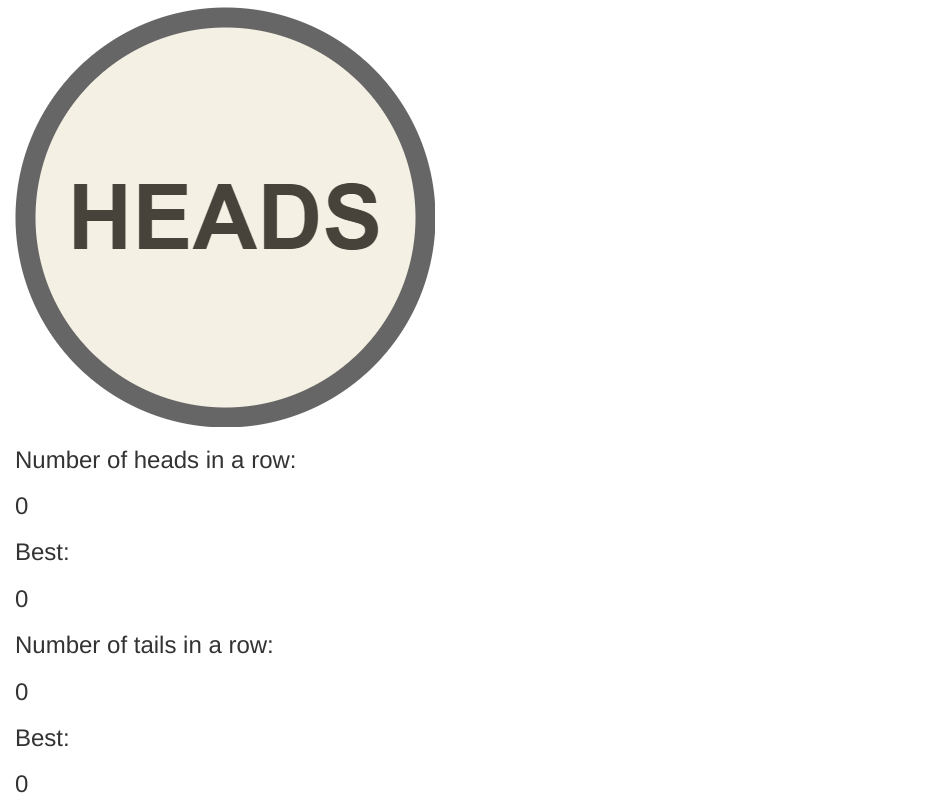
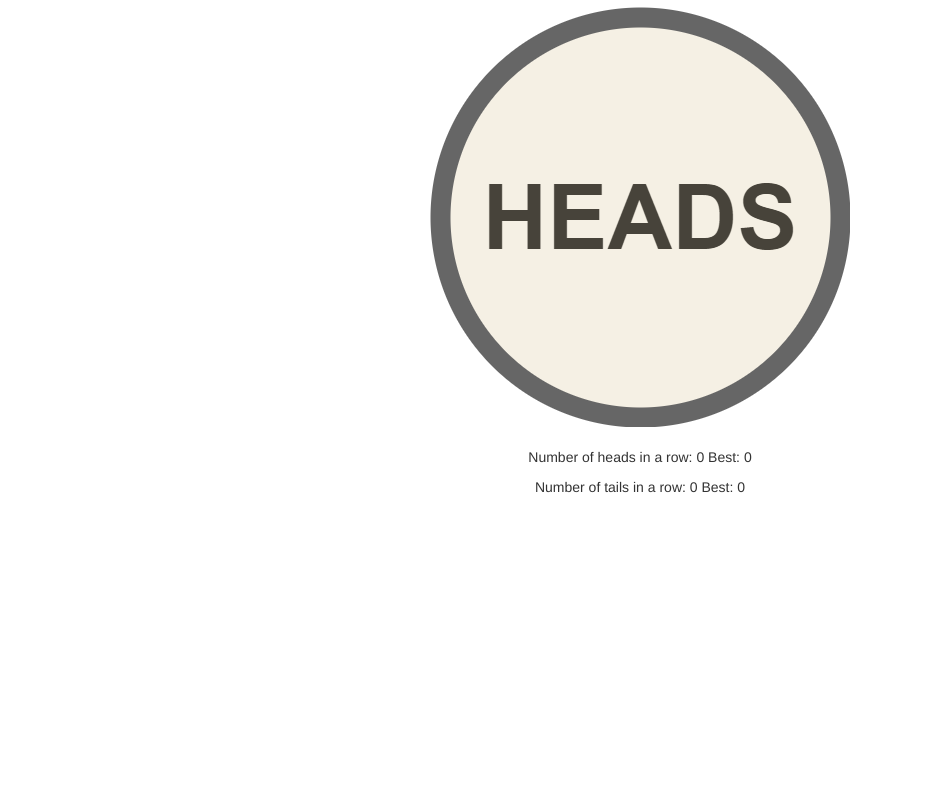
Before and after one commit to matthew-ho/how-many-heads-can-you-get, a plain HTML site: page index.html in a window 1280 px wide. Shown: the part 63-871 px from the top of the page, without its empty margins (0-934 px from the left). After the commit the page ends 800 px from the top, so only its background shows below. Drawn offline with nearby package versions, Linux system fonts and the light colour scheme.

Commit message:
Centered text and coin

```diff
--- a/index.html
+++ b/index.html
@@ -37,15 +37,10 @@
   </script>
   <div class="container-fluid">
     <h1 class="text-center">How many heads can you get?</h1>
-    <a title="Click to flip!" href="#"><img id="heads" class="img-responsive" src="heads.png" alt="heads"></a>
-    <h3>Number of heads in a row:</h3>
-    <h3 id="headsInARow">0</h3>
-    <h3>Best:</h3>
-    <h3 id="bestHeads">0</h3>
-    <h3>Number of tails in a row:</h3>
-    <h3 id="tailsInARow">0</h3>
-    <h3>Best:</h3>
-    <h3 id="bestTails">0</h3>
+    <a title="Click to flip!" href="#"><img id="heads" class="img-responsive center-block" src="heads.png" alt="heads"></a>
+    <br>
+    <p class="text-center">Number of heads in a row: <span id="headsInARow">0</span> Best: <span id="bestHeads">0</span></p>
+    <p class="text-center">Number of tails in a row: <span id="tailsInARow">0</span> Best: <span id="bestTails">0</span></p>
   </div>
 </body>
 </html>
```
